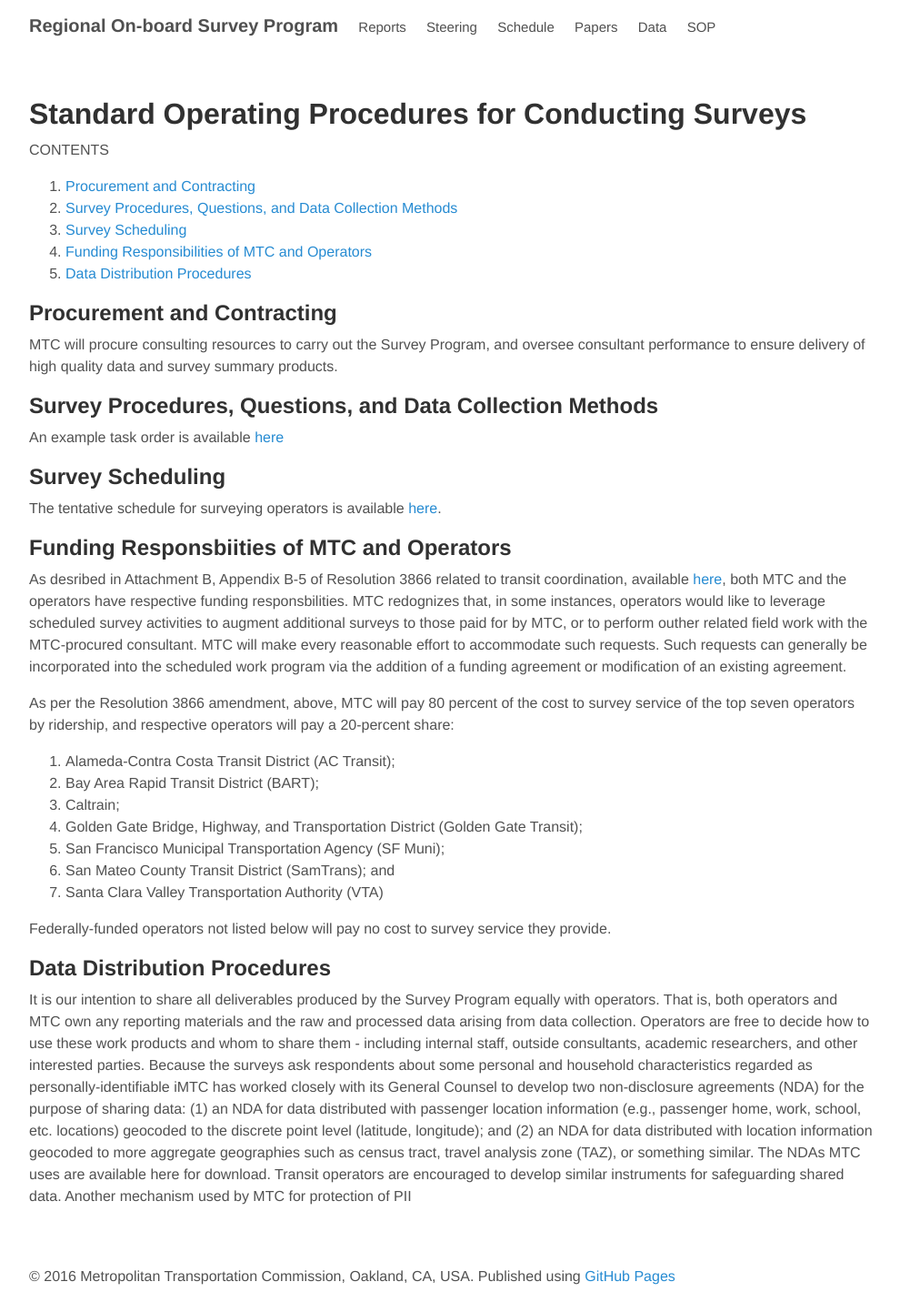
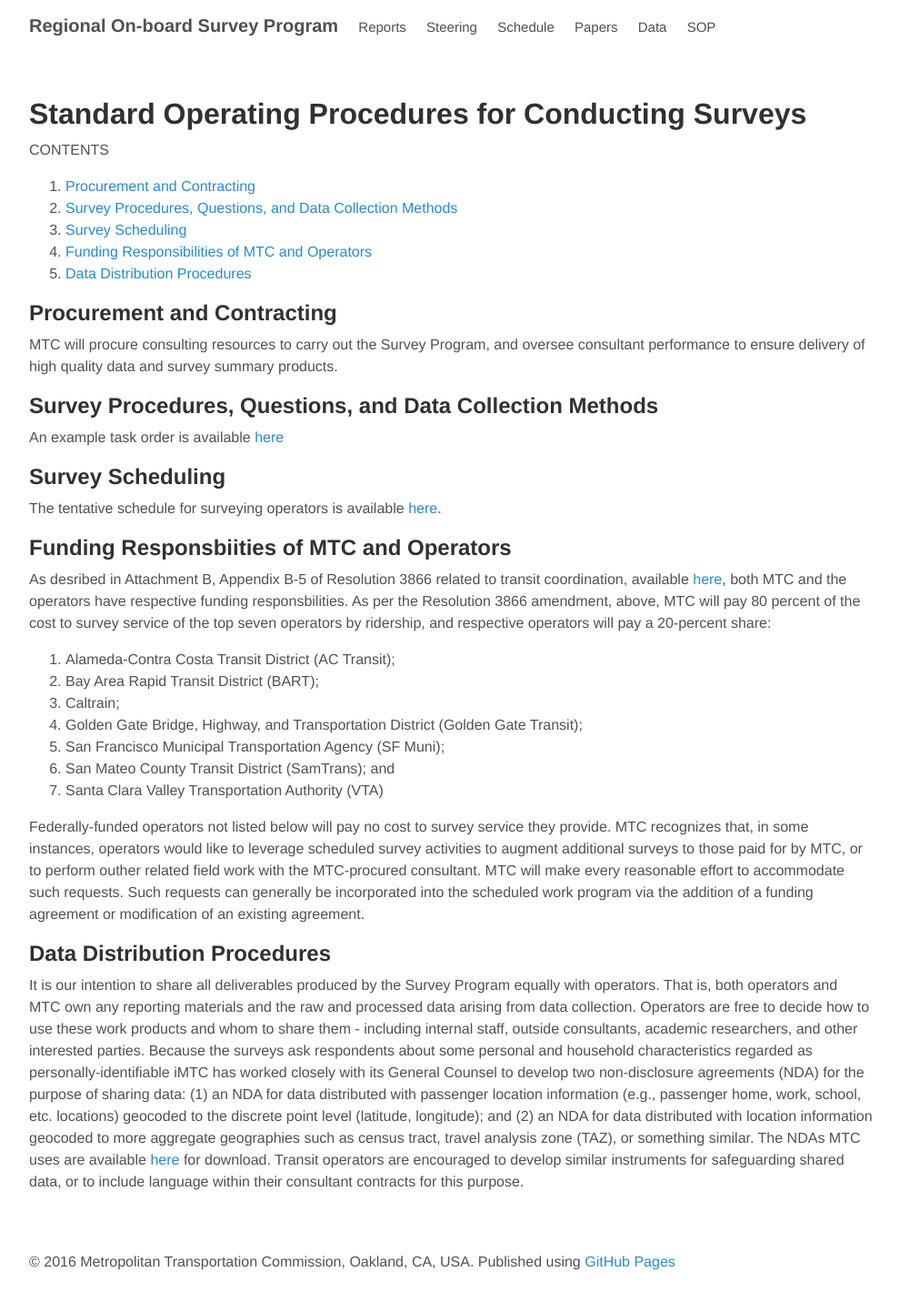
Before and after one commit to BayAreaMetro/transit-passenger-surveys, a Jekyll site: the page built from SOP.md, in a window 1280 px wide. Shown: the whole page at 91% size, without its empty margins (144-1134 px from the left). Built offline with Jekyll 4.4.1, drawn with Linux system fonts in a browser that asks for light colours; nearby versions of some CDN libraries; library files that are not in the unit come from our copies; some of the changed lines change nothing that is shown.

Commit message:
More links.

```diff
--- a/SOP.md
+++ b/SOP.md
@@ -62,9 +62,7 @@
 ## Funding Responsbiities of MTC and Operators
 
 
-As desribed in Attachment B, Appendix B-5 of Resolution 3866 related to transit coordination, available [here](https://mtcdrive.box.com/Resolution-3866-Amendment), both MTC and the operators have respective funding responsbilities. MTC redognizes that, in some instances, operators would like to leverage scheduled survey activities to augment additional surveys to those paid for by MTC, or to perform outher related field work with the MTC-procured consultant. MTC will make every reasonable effort to accommodate such requests. Such requests can generally be incorporated into the scheduled work program via the addition of a funding agreement or modification of an existing agreement.
-
-As per the Resolution 3866 amendment, above, MTC will pay 80 percent of the cost to survey service of the top seven operators by ridership, and respective operators will pay a 20-percent share:
+As desribed in Attachment B, Appendix B-5 of Resolution 3866 related to transit coordination, available [here](https://mtcdrive.box.com/Resolution-3866-Amendment), both MTC and the operators have respective funding responsbilities. As per the Resolution 3866 amendment, above, MTC will pay 80 percent of the cost to survey service of the top seven operators by ridership, and respective operators will pay a 20-percent share:
 
 1. Alameda-Contra Costa Transit District (AC Transit);
 2. Bay Area Rapid Transit District (BART);
@@ -74,18 +72,8 @@
 6. San Mateo County Transit District (SamTrans); and
 7. Santa Clara Valley Transportation Authority (VTA)
 
-Federally-funded operators not listed below will pay no cost to survey service they provide.
-
-
-
-
-
-
-
-
-
-
+Federally-funded operators not listed below will pay no cost to survey service they provide. MTC recognizes that, in some instances, operators would like to leverage scheduled survey activities to augment additional surveys to those paid for by MTC, or to perform outher related field work with the MTC-procured consultant. MTC will make every reasonable effort to accommodate such requests. Such requests can generally be incorporated into the scheduled work program via the addition of a funding agreement or modification of an existing agreement.
 
 ## Data Distribution Procedures
 
-It is our intention to share all deliverables produced by the Survey Program equally with operators. That is, both operators and MTC own any reporting materials and the raw and processed data arising from data collection. Operators are free to decide how to use these work products and whom to share them - including internal staff, outside consultants, academic researchers, and other interested parties. Because the surveys ask respondents about some personal and household characteristics regarded as personally-identifiable iMTC has worked closely with its General Counsel to develop two non-disclosure agreements (NDA) for the purpose of sharing data: (1) an NDA for data distributed with passenger location information (e.g., passenger home, work, school, etc. locations) geocoded to the discrete point level (latitude, longitude); and (2) an NDA for data distributed with location information geocoded to more aggregate geographies such as census tract, travel analysis zone (TAZ), or something similar. The NDAs MTC uses are available here for download. Transit operators are encouraged to develop similar instruments for safeguarding shared data. Another mechanism used by MTC for protection of PII
+It is our intention to share all deliverables produced by the Survey Program equally with operators. That is, both operators and MTC own any reporting materials and the raw and processed data arising from data collection. Operators are free to decide how to use these work products and whom to share them - including internal staff, outside consultants, academic researchers, and other interested parties. Because the surveys ask respondents about some personal and household characteristics regarded as personally-identifiable iMTC has worked closely with its General Counsel to develop two non-disclosure agreements (NDA) for the purpose of sharing data: (1) an NDA for data distributed with passenger location information (e.g., passenger home, work, school, etc. locations) geocoded to the discrete point level (latitude, longitude); and (2) an NDA for data distributed with location information geocoded to more aggregate geographies such as census tract, travel analysis zone (TAZ), or something similar. The NDAs MTC uses are available [here](https://mtcdrive.app.box.com/files/0/f/3852966121/Blank_NDAs) for download. Transit operators are encouraged to develop similar instruments for safeguarding shared data, or to include language within their consultant contracts for this purpose.
```
